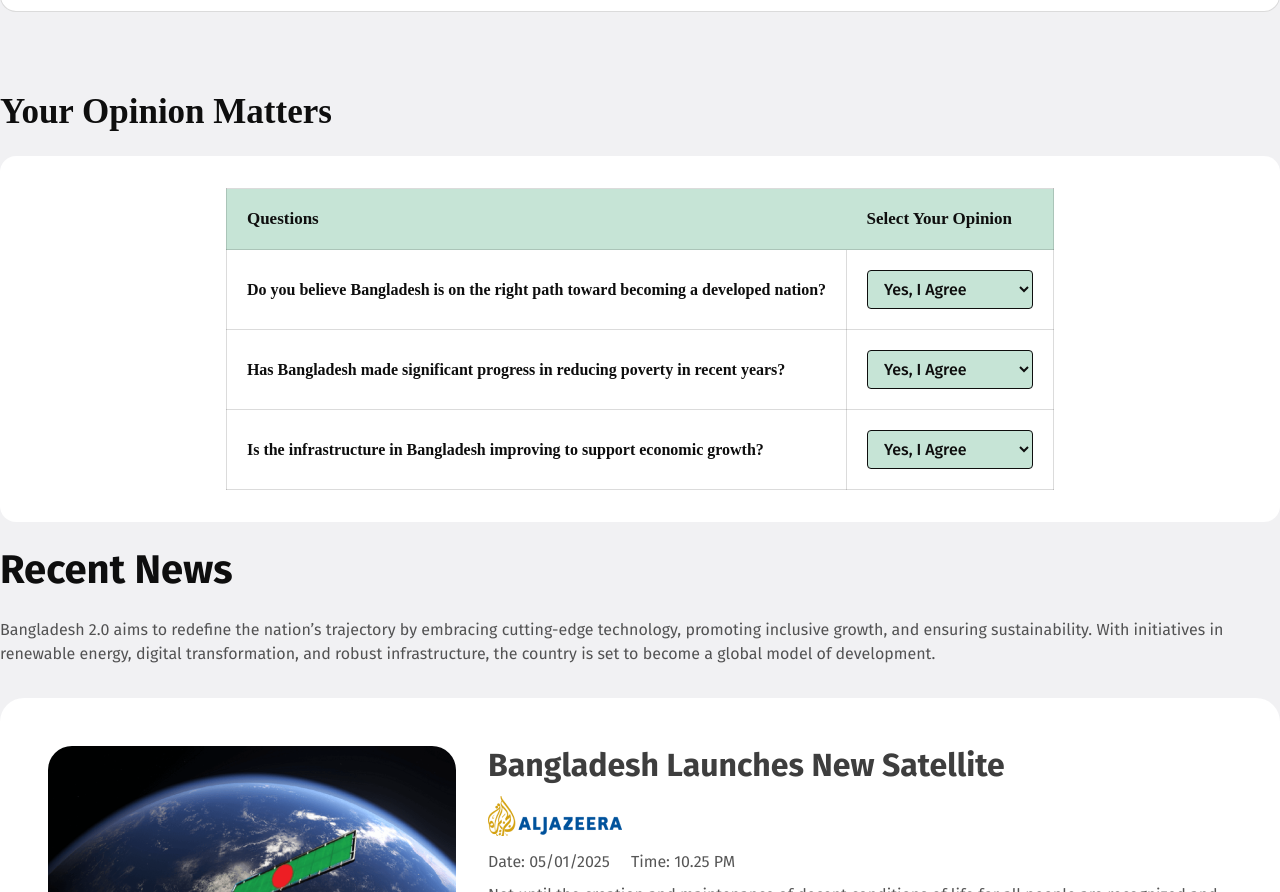
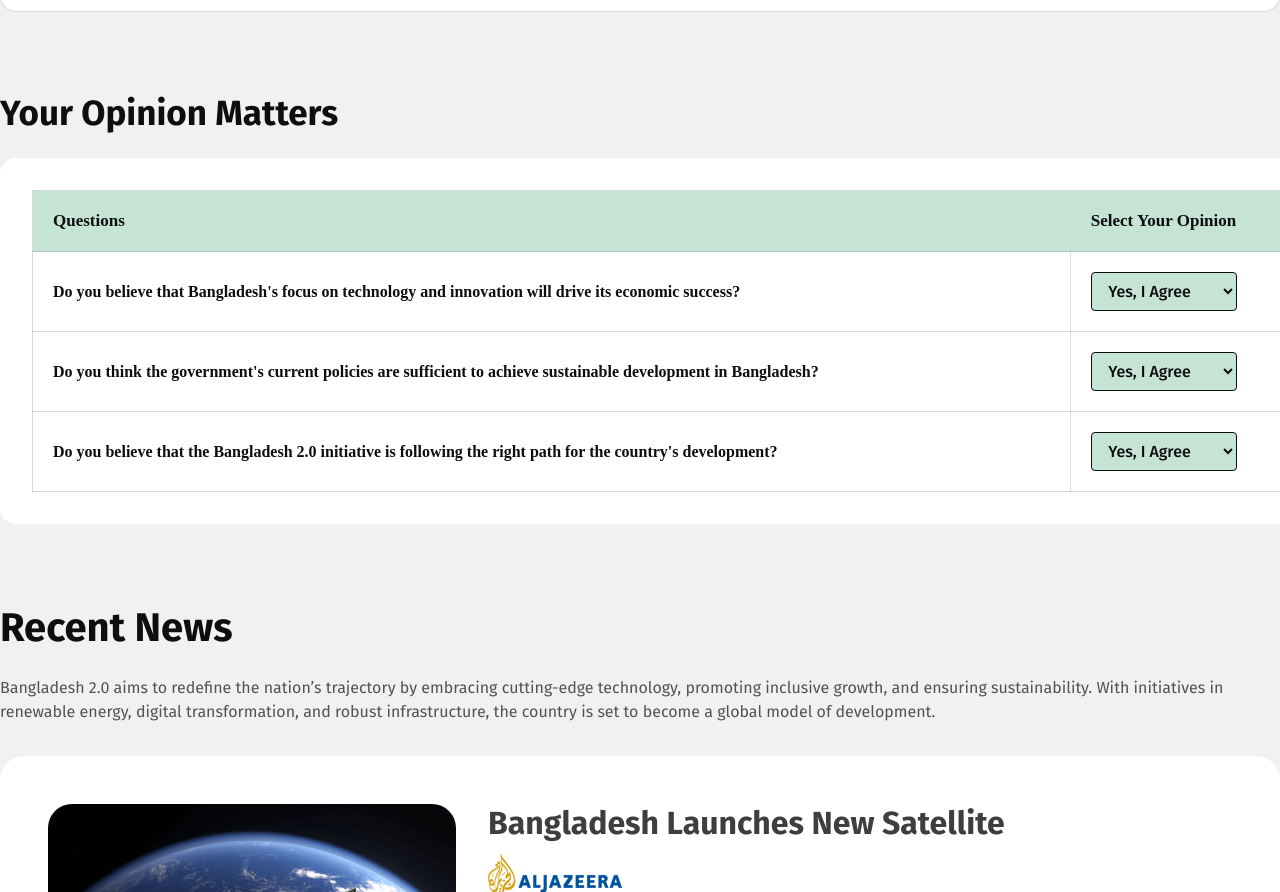
Before and after one commit to balapigi-mfc/b11-A1, a plain HTML site: page index.html in a window 1280 px wide. Shown: the part 1944-2836 px from the top of the page. Drawn offline with Linux system fonts and the light colour scheme.

Commit message:
All features implemented and project completed

```diff
--- a/index.html
+++ b/index.html
@@ -64,7 +64,7 @@
                     </p>
                 </div>
                 <div class="pillars four">
-                    <img src="icon/icons8-politics-60.png" alt="" />
+                    <img src="icon/icons8-politics-60.png   " alt="" />
                     <h3>Empowerment</h3>
                     <p>
                         Unlocking Potential through Education, Equality, and Collective Progress
@@ -132,47 +132,46 @@
             <h5>Chief Adviser of the People's Republic of Bangladesh</h5>
         </div>
 
-        <!-- ============ opinion section ============ -->
+        <!-- opinion -->
 
       <section class="opinion container">
-        <h2>Your Opinion Matters</h2>
-        <div class="opinion_wrapper">
+        <h2 class="opinion-title">Your Opinion Matters</h2>
+        <div class="opinion-cont">
           <table>
             <tr>
-              <th class="tqus">Questions</th>
+              <th class="tque">Questions</th>
               <th class="tselect">Select Your Opinion</th>
             </tr>
             <tr>
               <td>
-                Do you believe Bangladesh is on the right path toward becoming a
-                developed nation?
+                Do you believe that Bangladesh's focus on technology and innovation will drive its economic success?
               </td>
               <td>
                 <select id="opinion" name="opinion">
                   <option value="yes">Yes, I Agree</option>
-                  <option value="no">No, I don't Agree</option>
+                  <option value="no">No, I Disagree</option>
                 </select>
               </td>
             </tr>
             <tr>
               <td>
-                Has Bangladesh made significant progress in reducing poverty in recent years?
+                Do you think the government's current policies are sufficient to achieve sustainable development in Bangladesh?
               </td>
               <td>
                 <select id="opinion" name="opinion">
                   <option value="yes">Yes, I Agree</option>
-                  <option value="no">No, I don't Agree</option>
+                  <option value="no">No, I Disagree</option>
                 </select>
               </td>
             </tr>
             <tr>
               <td>
-                Is the infrastructure in Bangladesh improving to support economic growth?
+                Do you believe that the Bangladesh 2.0 initiative is following the right path for the country's development?
               </td>
               <td>
                 <select id="opinion" name="opinion">
                   <option value="yes">Yes, I Agree</option>
-                  <option value="no">No, I don't Agree</option>
+                  <option value="no">No, I Disagree</option>
                 </select>
               </td>
             </tr>
@@ -180,7 +179,7 @@
         </div>
       </section>
 
-        <!-- Recent News Section -->
+        <!-- Recent News -->
 
         <div class="recent-news">
             <h1>Recent News</h1>
@@ -248,7 +247,7 @@
             </div>
         </div>
 
-        <!-- Donate Today Section -->
+        <!-- Donate Today -->
 
         <div class="donate">
             <h1>Donate Today</h1>
@@ -273,7 +272,7 @@
             <div class="input-btn"><button>Donate Now</button></div>
         </div>
 
-        <!-- NEWS LETTER Section -->
+        <!-- NEWS LETTER -->
 
         <div class="news-letter">
             <h1>Subscribe Newsletter</h1>
--- a/styles/style.css
+++ b/styles/style.css
@@ -62,11 +62,11 @@ nav h4:hover {
     margin: 0 auto;
 }
 
-.banner .banner-text h4{
+.banner .banner-text h4 {
     font-family: "Fira Sans", sans-serif;
     font-size: 24px;
     font-weight: 500;
-    color: rgba(14, 14, 14, 0.5) ;
+    color: rgba(14, 14, 14, 0.5);
     margin-bottom: 16px;
 }
 
@@ -97,14 +97,14 @@ nav h4:hover {
 /* Pillars of "Bangladesh 2.0" */
 
 .pillars-bangladesh {
-  width: 1280px;
+    font-family: "Fira Sans", serif;
     margin: 0 auto;
     margin-top: 80px;
-  font-family: "Fira Sans", serif;
     margin-bottom: 80px;
+    width: 1280px;
 }
 
-.pillars-bangladesh > h1 {
+.pillars-bangladesh>h1 {
     color: #0e0e0e;
     font-size: 40px;
     font-weight: 700;
@@ -118,11 +118,11 @@ nav h4:hover {
 }
 
 .pillars {
-  width: 302px;
-  border-radius: 16px;
     border: 1px solid rgba(14, 14, 14, 0.15);
     background: #fff;
+    border-radius: 16px;
     padding: 24px;
+    width: 302px;
 }
 
 .pillars:hover {
@@ -130,72 +130,72 @@ nav h4:hover {
     cursor: pointer;
 }
 
-.first > img {
+.first>img {
     margin-bottom: 24px;
 }
 
-.first > h3 {
+.first>h3 {
     color: rgba(14, 14, 14, 0.8);
     font-size: 20px;
     font-weight: 700;
     margin-bottom: 12px;
 }
 
-.first > p {
+.first>p {
     color: rgba(14, 14, 14, 0.7);
     font-size: 16px;
     font-weight: 400;
     line-height: 24px;
 }
 
-.second > img {
+.second>img {
     margin-bottom: 24px;
 }
 
-.second > h3 {
+.second>h3 {
     color: rgba(14, 14, 14, 0.8);
     font-size: 20px;
     font-weight: 700;
     margin-bottom: 12px;
 }
 
-.second > p {
+.second>p {
     color: rgba(14, 14, 14, 0.7);
     font-size: 16px;
     font-weight: 400;
     line-height: 24px;
 }
 
-.third > img {
+.third>img {
     margin-bottom: 24px;
 }
 
-.third > h3 {
+.third>h3 {
     color: rgba(14, 14, 14, 0.8);
     font-size: 20px;
     font-weight: 700;
     margin-bottom: 12px;
 }
 
-.third > p {
+.third>p {
     color: rgba(14, 14, 14, 0.7);
     font-size: 16px;
     font-weight: 400;
     line-height: 24px;
 }
 
-.four > img {
+.four>img {
     margin-bottom: 24px;
 }
 
-.four > h3 {
+.four>h3 {
     color: rgba(14, 14, 14, 0.8);
     font-size: 20px;
     font-weight: 700;
     margin-bottom: 12px;
 }
 
-.four > p {
+.four>p {
     color: rgba(14, 14, 14, 0.7);
     font-size: 16px;
     font-weight: 400;
@@ -208,7 +208,8 @@ nav h4:hover {
     width: 1280px;
     margin: 0 auto;
 }
-.visoin-future > h1 {
+
+.visoin-future>h1 {
     color: #0e0e0e;
     font-family: "Fira Sans";
     font-size: 40px;
@@ -216,12 +217,13 @@ nav h4:hover {
     margin-bottom: 24px;
 }
 
-.visoin-future > p {
+.visoin-future>p {
     color: rgba(14, 14, 14, 0.7);
     font-family: "Fira Sans";
     font-size: 16px;
     font-weight: 400;
-  line-height: 24px; /* 150% */
+    line-height: 24px;
+    /* 150% */
     margin-bottom: 32px;
 }
 
@@ -249,14 +251,14 @@ nav h4:hover {
     background-color: #a7c3f4;
 }
 
-.visionOne > h3 {
+.visionOne>h3 {
     color: rgba(14, 14, 14, 0.8);
     font-family: "Fira Sans";
     font-size: 20px;
     font-weight: 700;
 }
 
-.visionOne > p {
+.visionOne>p {
     color: rgba(14, 14, 14, 0.7);
     font-family: "Fira Sans";
     font-size: 16px;
@@ -264,7 +266,7 @@ nav h4:hover {
     line-height: 24px;
 }
 
-.visionOne > button {
+.visionOne>button {
     color: #fff;
     font-family: "Fira Sans";
     font-size: 16px;
@@ -276,7 +278,7 @@ nav h4:hover {
     cursor: pointer;
 }
 
-.visionOne > button:hover {
+.visionOne>button:hover {
     background-color: #2d63b5;
 }
 
@@ -292,7 +294,7 @@ nav h4:hover {
     background-color: #9bcab4;
 }
 
-.visionTwo > h3 {
+.visionTwo>h3 {
     color: rgba(14, 14, 14, 0.8);
     font-family: "Fira Sans";
     font-size: 20px;
@@ -300,7 +302,7 @@ nav h4:hover {
     margin-top: 24px;
 }
 
-.visionTwo > p {
+.visionTwo>p {
     color: rgba(14, 14, 14, 0.7);
     font-family: "Fira Sans";
     font-size: 16px;
@@ -309,7 +311,7 @@ nav h4:hover {
     margin-top: 12px;
 }
 
-.visionTwo > button {
+.visionTwo>button {
     color: #fff;
     font-family: "Fira Sans";
     font-size: 16px;
@@ -323,7 +325,7 @@ nav h4:hover {
     cursor: pointer;
 }
 
-.visionTwo > button:hover {
+.visionTwo>button:hover {
     background-color: #03673d;
 }
 
@@ -338,7 +340,7 @@ nav h4:hover {
     background-color: #f0dcb3;
 }
 
-.visionThree > h3 {
+.visionThree>h3 {
     color: rgba(14, 14, 14, 0.8);
     font-family: "Fira Sans";
     font-size: 24px;
@@ -346,7 +348,7 @@ nav h4:hover {
     margin-top: 24px;
 }
 
-.visionThree > p {
+.visionThree>p {
     color: rgba(14, 14, 14, 0.7);
     font-family: "Fira Sans";
     font-size: 16px;
@@ -355,7 +357,7 @@ nav h4:hover {
     margin-top: 12px;
 }
 
-.visionThree > button {
+.visionThree>button {
     color: #fff;
     font-family: "Fira Sans";
     font-size: 16px;
@@ -369,7 +371,7 @@ nav h4:hover {
     cursor: pointer;
 }
 
-.visionThree > button:hover {
+.visionThree>button:hover {
     background-color: #e0a800;
 }
 
@@ -390,7 +392,7 @@ nav h4:hover {
     background-position-y: 25px;
 }
 
-.quote > p {
+.quote>p {
     color: rgba(14, 14, 14, 0.8);
     font-family: "Fira Sans";
     font-size: 16px;
@@ -399,7 +401,7 @@ nav h4:hover {
     text-align: justify;
 }
 
-.quote > h4 {
+.quote>h4 {
     color: rgba(14, 14, 14, 0.8);
     font-family: "Fira Sans";
     font-size: 20px;
@@ -407,7 +409,7 @@ nav h4:hover {
     margin-top: 12px;
 }
 
-.quote > h5 {
+.quote>h5 {
     color: rgba(14, 14, 14, 0.6);
     font-family: "Fira Sans";
     font-size: 16px;
@@ -416,27 +418,45 @@ nav h4:hover {
 }
 
 /* opinion section  */
-.opinion_wrapper {
-  margin: 24px 0px;
+
+.opinion-title {
+    margin: 0px auto;
+    width: 1280px;
+    font-family: "Fira Sans";
+    font-size: 40px;
+}
+
+.opinion-cont {
+    margin: 0px auto;
+    margin-top: 24px;
+    margin-bottom: 80px;
     border-radius: 16px;
     background: #ffffff;
     padding: 32px;
+    width: 1280px;
 }
+
 .opinion h2 {
     color: #0e0e0e;
     font-size: 35px;
     font-weight: 700;
 }
 
-.opinion_wrapper table {
+.opinion-cont table {
     margin: 0 auto;
     padding: 32px;
+    width: 1280px;
 }
-.opinion_wrapper table,th,td {
+
+.opinion-cont table,
+th,
+td {
     border: 1px solid;
     border-collapse: collapse;
 }
-table th,td {
+
+table th,
+td {
     padding: 20px;
 }
 
@@ -448,12 +468,15 @@ table th {
     font-weight: 600;
     text-align: left;
 }
+
 table tr .tselect {
     border-left: none;
 }
-table tr .tqus {
+
+table tr .tque {
     border-right: none;
 }
+
 table td {
     border: 1px solid #0e0e0e26;
     background: #ffffff1a;
@@ -462,7 +485,7 @@ table td {
     font-weight: 600;
 }
 
-.opinion_wrapper table select {
+.opinion-cont table select {
     background: #c6e4d6;
     color: #0e0e0e;
     font-size: 16px;
@@ -475,14 +498,14 @@ table td {
 
 
 
-/* Recent News Section */
+/* Recent News */
 
 .recent-news {
     width: 1280px;
     margin: 0 auto;
 }
 
-.recent-news > h1 {
+.recent-news>h1 {
     color: #0e0e0e;
     font-family: "Fira Sans";
     font-size: 40px;
@@ -490,7 +513,7 @@ table td {
     margin-bottom: 24px;
 }
 
-.recent-news > p {
+.recent-news>p {
     color: rgba(14, 14, 14, 0.7);
     font-family: "Fira Sans";
     font-size: 16px;
@@ -507,18 +530,19 @@ table td {
     background: #fff;
 }
 
-.newscard-img > img {
+.newscard-img>img {
     border-radius: 24px;
 }
 
-.newscard-info > h1 {
+.newscard-info>h1 {
     color: rgba(14, 14, 14, 0.8);
     font-family: "Fira Sans";
     font-size: 32px;
     font-weight: 700;
     margin-bottom: 12px;
 }
-.newscard-info > h4 {
+
+.newscard-info>h4 {
     color: rgba(14, 14, 14, 0.7);
     font-family: "Fira Sans";
     font-size: 16px;
@@ -526,7 +550,7 @@ table td {
     margin-top: 12px;
 }
 
-.newscard-info > p {
+.newscard-info>p {
     color: rgba(14, 14, 14, 0.7);
     font-family: "Fira Sans";
     font-size: 16px;
@@ -535,7 +559,7 @@ table td {
     margin-top: 12px;
 }
 
-.newscard-info > button {
+.newscard-info>button {
     color: #fff;
     font-family: "Fira Sans";
     font-size: 18px;
@@ -547,8 +571,8 @@ table td {
     margin-top: 32px;
 }
 
-.newscard-info > button:hover {
-  background-color: #fc0505 ;
+.newscard-info>button:hover {
+    background-color: #fc0505;
     cursor: pointer;
 }
 
@@ -579,7 +603,7 @@ table td {
     margin-bottom: 80px;
 }
 
-.donate > h1 {
+.donate>h1 {
     color: #0e0e0e;
     text-align: center;
     font-family: "Fira Sans";
@@ -588,7 +612,7 @@ table td {
     margin-bottom: 24px;
 }
 
-.donate > p {
+.donate>p {
     color: rgba(14, 14, 14, 0.7);
     text-align: center;
     font-family: "Fira Sans";
@@ -604,7 +628,7 @@ table td {
     gap: 24px;
 }
 
-.taka > h2 {
+.taka>h2 {
     color: rgba(14, 14, 14, 0.8);
     font-family: "Fira Sans";
     font-size: 40px;
@@ -616,7 +640,7 @@ table td {
     margin-bottom: 32px;
 }
 
-.taka > h2:hover {
+.taka>h2:hover {
     background-color: #c6e4d6;
     cursor: pointer;
 }
@@ -627,7 +651,7 @@ table td {
     margin-bottom: 32px;
 }
 
-.input > form > input {
+.input>form>input {
     width: 1032px;
     border: none;
     border-bottom: 1px solid rgba(14, 14, 14, 0.15);
@@ -635,7 +659,7 @@ table td {
     padding: 20px 40px;
 }
 
-.input > form > input::placeholder {
+.input>form>input::placeholder {
     color: rgba(14, 14, 14, 0.3);
     font-family: "Fira Sans";
     font-size: 20px;
@@ -648,7 +672,7 @@ table td {
     justify-content: center;
 }
 
-.input-btn > button {
+.input-btn>button {
     color: #fff;
     font-family: "Fira Sans";
     font-size: 18px;
@@ -659,7 +683,7 @@ table td {
     padding: 17px 34px;
 }
 
-.input-btn > button:hover {
+.input-btn>button:hover {
     background-color: #fc0505;
     cursor: pointer;
 }
@@ -782,7 +806,7 @@ footer {
     gap: 23px;
 }
 
-.footer-links > img {
+.footer-links>img {
     width: 24px;
     height: 24px;
 }
```
Lines whose indentation alone changed are shown as unchanged.
